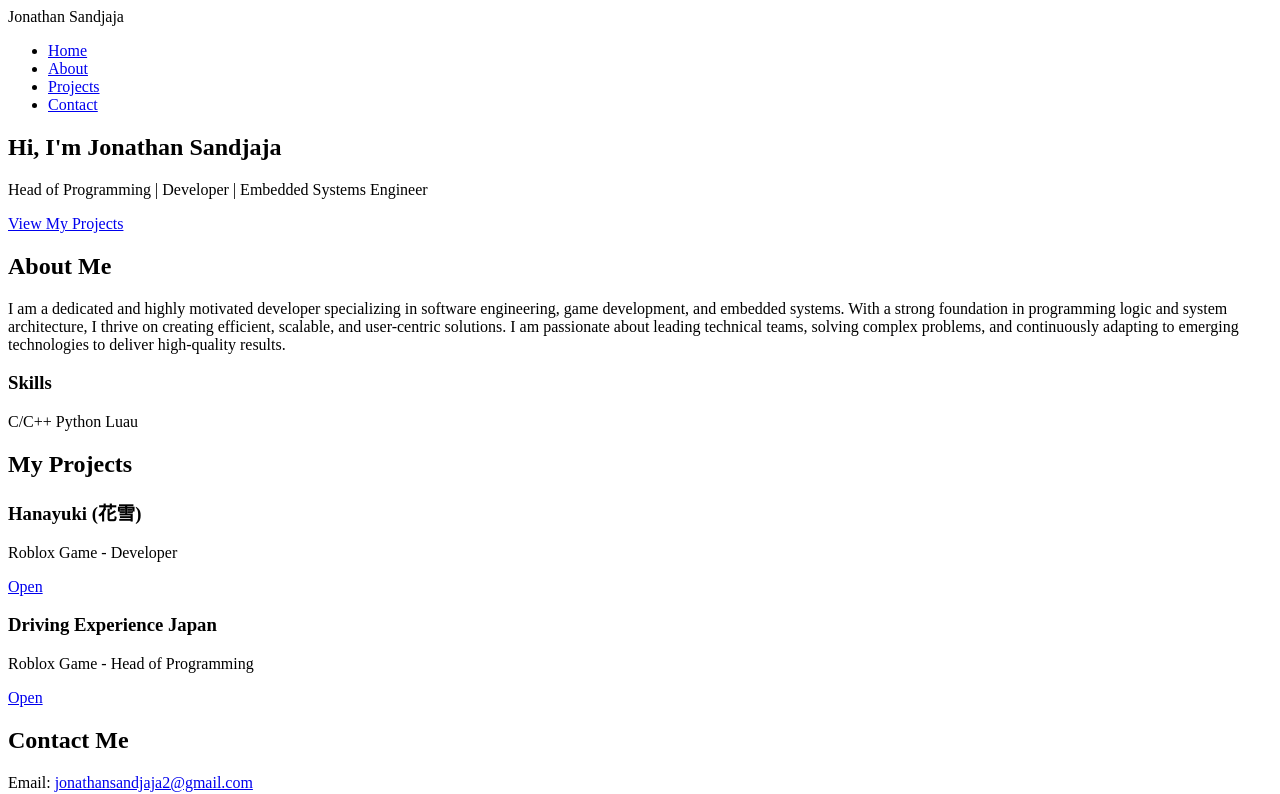
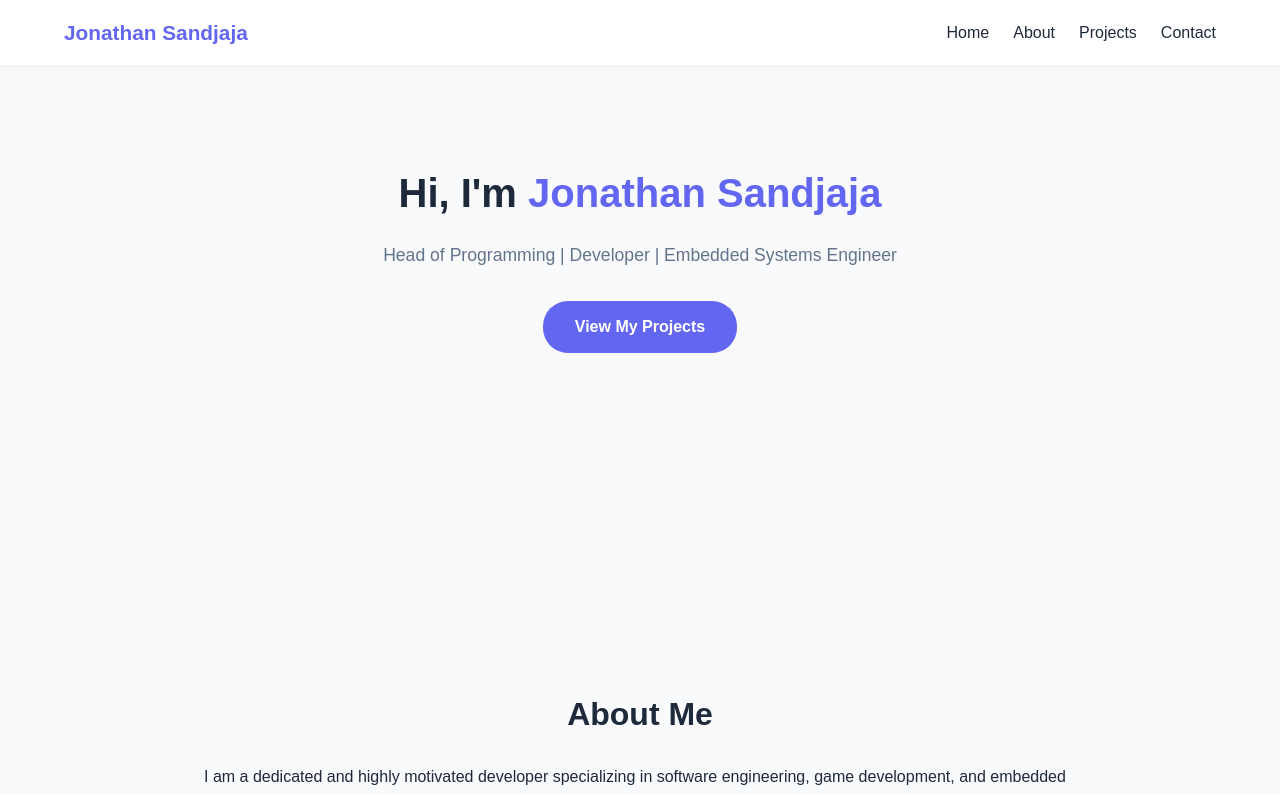
Before and after one commit to JonathanSandjaja/Portofolio, a plain HTML site: page index.html in a window 1280 px wide. Shown: the top 794 px of the page. Drawn offline with Linux system fonts and the light colour scheme.

Commit message:
style.css

```diff
--- a/style.css
+++ b/style.css
@@ -1,42 +1,179 @@
+* {
+    margin: 0;
+    padding: 0;
+    box-sizing: border-box;
+    font-family: Arial, sans-serif;
+}
 
-.project-detail {
+body {
+    background: #f8fafc;
+    color: #1e293b;
+    line-height: 1.6;
+}
+
+/* NAVBAR */
+.navbar {
+    display: flex;
+    justify-content: space-between;
+    align-items: center;
+    padding: 1rem 5%;
+    background: white;
+    position: sticky;
+    top: 0;
+    box-shadow: 0 2px 10px rgba(0,0,0,0.05);
+}
+
+.logo {
+    font-weight: bold;
+    font-size: 1.3rem;
+    color: #6366f1;
+}
+
+.menu {
+    display: flex;
+    list-style: none;
+    gap: 1.5rem;
+}
+
+.menu a {
+    text-decoration: none;
+    color: #1e293b;
+    font-weight: 500;
+}
+
+.menu a:hover {
+    color: #6366f1;
+}
+
+/* HERO */
+.hero {
     text-align: center;
+    padding: 6rem 5%;
+    min-height: 70vh;
+}
+
+.hero h1 {
+    font-size: 2.5rem;
+    margin-bottom: 1rem;
+}
+
+.hero h1 span {
+    color: #6366f1;
+}
+
+.hero p {
+    color: #64748b;
+    font-size: 1.1rem;
+    margin-bottom: 2rem;
+}
+
+.btn {
+    display: inline-block;
+    padding: 0.8rem 2rem;
+    background: #6366f1;
+    color: white;
+    text-decoration: none;
+    border-radius: 25px;
+    font-weight: 600;
+}
+
+.btn:hover {
+    background: #4f46e5;
+}
+
+/* SECTION */
+.section {
     padding: 4rem 5%;
-    max-width: 900px;
+    max-width: 1000px;
     margin: 0 auto;
 }
 
-.project-detail img {
-    width: 100%;
-    max-width: 800px;
-    border-radius: 12px;
-    box-shadow: 0 4px 15px rgba(0,0,0,0.1);
+.section h2 {
+    font-size: 2rem;
+    text-align: center;
     margin-bottom: 1.5rem;
 }
 
-.project-detail h1 {
-    margin-bottom: 1rem;
-    color: #1e293b;
+/* SKILLS */
+.skills {
+    display: flex;
+    flex-wrap: wrap;
+    gap: 0.5rem;
+    justify-content: center;
+    margin-top: 1rem;
 }
 
-.project-detail .description {
-    color: #64748b;
-    font-size: 1.1rem;
-    text-align: left;
-    line-height: 1.8;
-    margin-bottom: 2rem;
-}
-
-.btn-back {
-    display: inline-block;
-    padding: 0.6rem 1.5rem;
-    background: #64748b; /* Warna abu-abu */
-    color: white;
-    text-decoration: none;
+.skills span {
+    background: #e0e7ff;
+    color: #4338ca;
+    padding: 0.4rem 1rem;
     border-radius: 20px;
     font-size: 0.9rem;
 }
 
-.btn-back:hover {
-    background: #475569;
+/* PROJECTS */
+.project-grid {
+    display: grid;
+    grid-template-columns: repeat(auto-fit, minmax(250px, 1fr));
+    gap: 1.5rem;
+    margin-top: 2rem;
 }
+
+.card {
+    background: white;
+    padding: 1.5rem;
+    border-radius: 10px;
+    box-shadow: 0 2px 10px rgba(0,0,0,0.06);
+    text-align: center;
+}
+
+.card:hover {
+    transform: translateY(-4px);
+    transition: 0.3s;
+    box-shadow: 0 8px 20px rgba(0,0,0,0.1);
+}
+
+.card h3 {
+    margin-bottom: 0.5rem;
+}
+
+.card p {
+    color: #64748b;
+    font-size: 0.9rem;
+    margin-bottom: 1rem;
+}
+
+.btn-small {
+    display: inline-block;
+    padding: 0.4rem 1rem;
+    background: #6366f1;
+    color: white;
+    text-decoration: none;
+    border-radius: 15px;
+    font-size: 0.85rem;
+}
+
+/* CONTACT */
+#contact {
+    text-align: center;
+}
+
+#contact a {
+    color: #6366f1;
+}
+
+/* FOOTER */
+footer {
+    text-align: center;
+    padding: 2rem;
+    color: #64748b;
+    border-top: 1px solid #e2e8f0;
+    margin-top: 2rem;
+}
+
+/* RESPONSIVE */
+@media (max-width: 600px) {
+    .menu { gap: 1rem; font-size: 0.85rem; }
+    .hero h1 { font-size: 1.8rem; }
+    .section h2 { font-size: 1.5rem; }
+}
```
